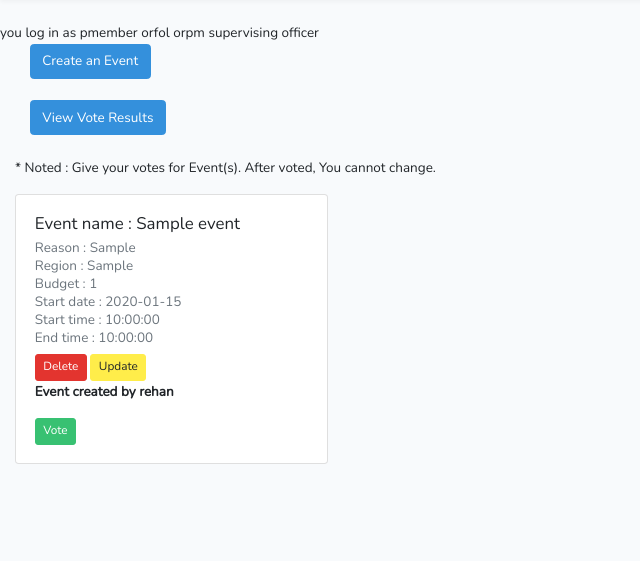
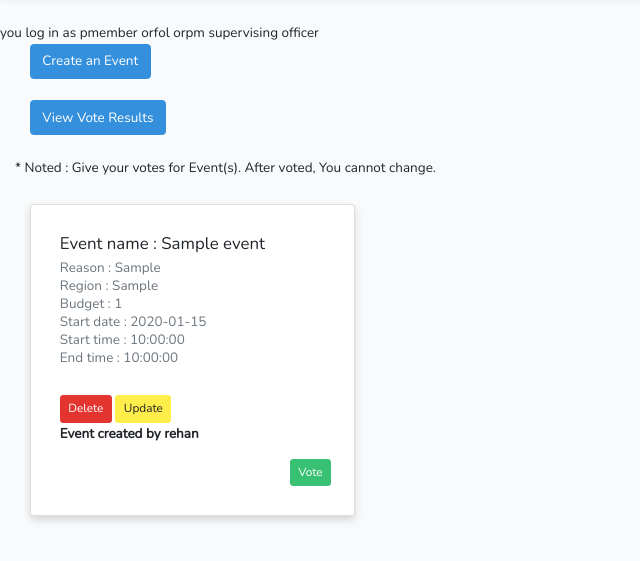
Before and after one commit to rehanja/Laravel1, a Laravel app: page /event in a window 1280 px wide. Shown: the part 52-613 px from the top of the page, without its empty margins (0-640 px from the left). Run offline with Laravel 8, Linux system fonts and the light colour scheme; a user stored in the database is signed in; tables that the repository leaves empty hold one stand-in row (values such as "Sample post"); parts of the project's set-up code (start-up, migrations or seed data) failed here and were passed over; some libraries are stand-ins or nearby versions.

Commit message:
added css files and changed -achini

```diff
--- /dev/null
+++ b/public/css/card.css
@@ -0,0 +1,41 @@
+ .col-md-12 {
+    box-sizing: border-box;
+  }
+
+  /* Float four columns side by side */
+  .column {
+    float: left;
+    width: 28%;
+    padding: 10px 10px;
+  }
+
+  /* Remove extra left and right margins, due to padding in columns */
+  .row {margin: 0 -5px;}
+
+  /* Clear floats after the columns */
+  .row:after {
+    content: "";
+    display: table;
+    clear: both;
+  }
+
+  /* Style the counter cards */
+  .card {
+    box-shadow: 0 4px 8px 0 rgba(0, 0, 0, 0.15); /* this adds the "card" effect */
+    padding: 10px;
+    background-color: #f1f1f1;
+    margin-left: 5px;
+  }
+
+  /* Responsive columns - one column layout (vertical) on small screens */
+  @media screen and (max-width: 600px) {
+    .column {
+      width: 100%;
+      display: block;
+      margin-bottom: 20px;
+    }
+  }
+
+  .vote {
+    margin-left: 230px;
+  }
--- a/resources/views/event/eventHome.blade.php
+++ b/resources/views/event/eventHome.blade.php
@@ -1,4 +1,5 @@
 @extends('layouts.app')
+<link href="{{ asset('css/card.css') }}" rel="stylesheet">
 
 @section('content')
 you log in as
@@ -121,8 +122,11 @@ you log in as
 
     <p> * Noted : Give your votes for Event(s). After voted, You cannot change.</p>
 
+<div class="col-md-12">
     @foreach($event as $eventData)
-    <div class="card" style="width:25%">
+    <div class="row">
+        <div class="column">
+            <div class="card">
                 <div class="card-body" >
 
                         <h5 class="card-title">Event name : {{$eventData->eventName}}</h5>
@@ -131,27 +135,21 @@ you log in as
                         <h6 class="card-subtitle mb-2 text-muted">Budget : {{$eventData->budget}}</h6>
                         <h6 class="card-subtitle mb-2 text-muted">Start date : {{$eventData->startDate}}</h6>
                         <h6 class="card-subtitle mb-2 text-muted">Start time : {{$eventData->startTime}}</h6>
-                <h6 class="card-subtitle mb-2 text-muted">End time : {{$eventData->endTime}}</h6>
+                        <h6 class="card-subtitle mb-2 text-muted">End time : {{$eventData->endTime}}</h6><br>
                         <a href="{{route('event.delete',['id' => $eventData->id]) }}" class="btn btn-danger btn-sm">Delete</a>
                         <a href="{{route('event.update',['id' => $eventData->id]) }}" class="btn btn-warning btn-sm">Update</a>
                         <p class="card-text">Event created by rehan</p>
 
-            <div>
+                    <div class="vote">
                         <button type="button" onclick="location.href='{{ route('voteAdd',['eventid' => $eventData->id] ) }}'" class="btn btn-success btn-sm">Vote</button>
                     </div>
 
                 </div>
             </div>
+        </div>
+    </div>
     @endforeach
-
-
-
-
-
-
-
-
-
+</div>
 
 
 
```
Also changed, not shown: resources/views/meeting/meetingHome.blade.php (+10 -8 lines). Lines whose indentation alone changed are shown as unchanged.
